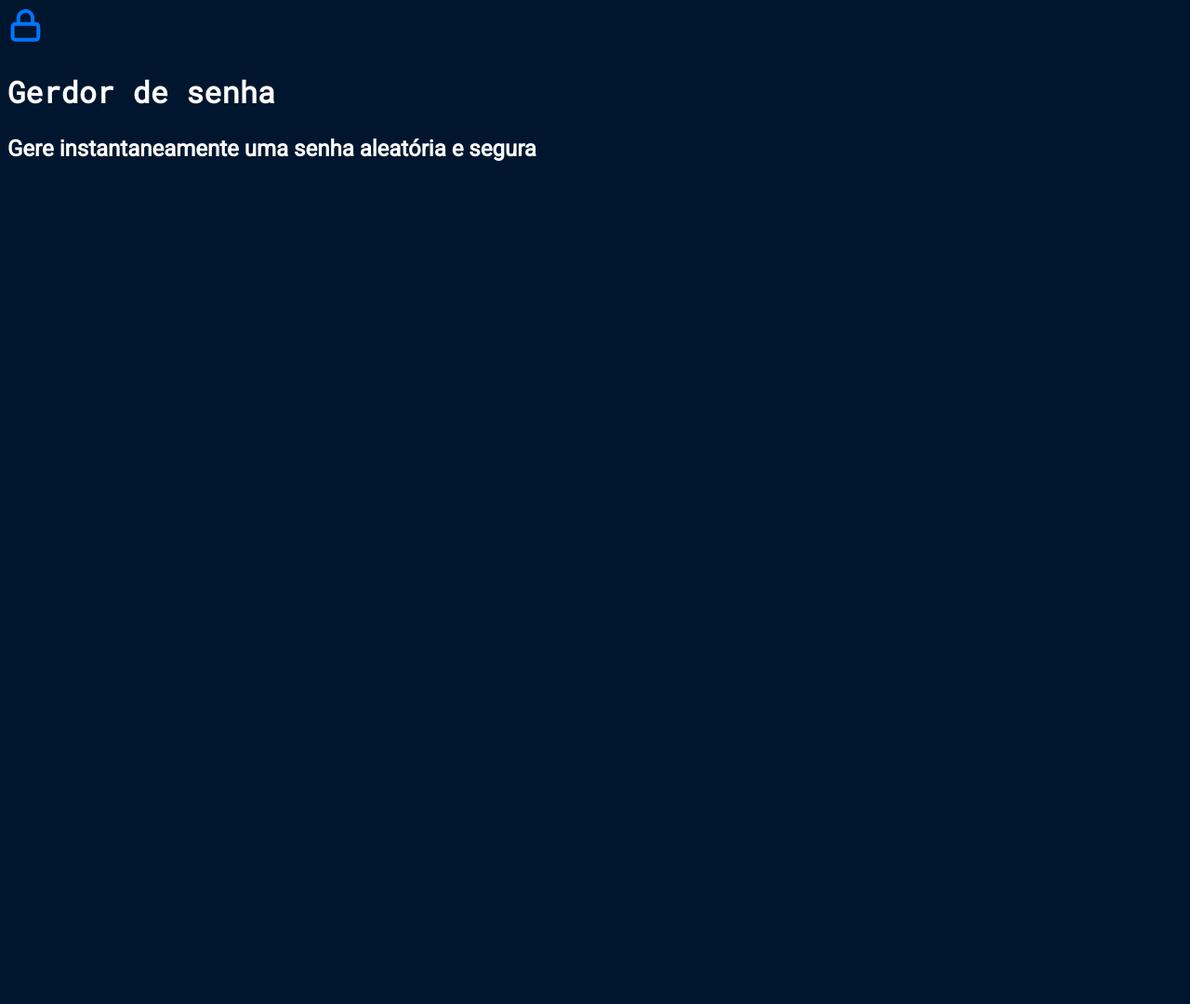
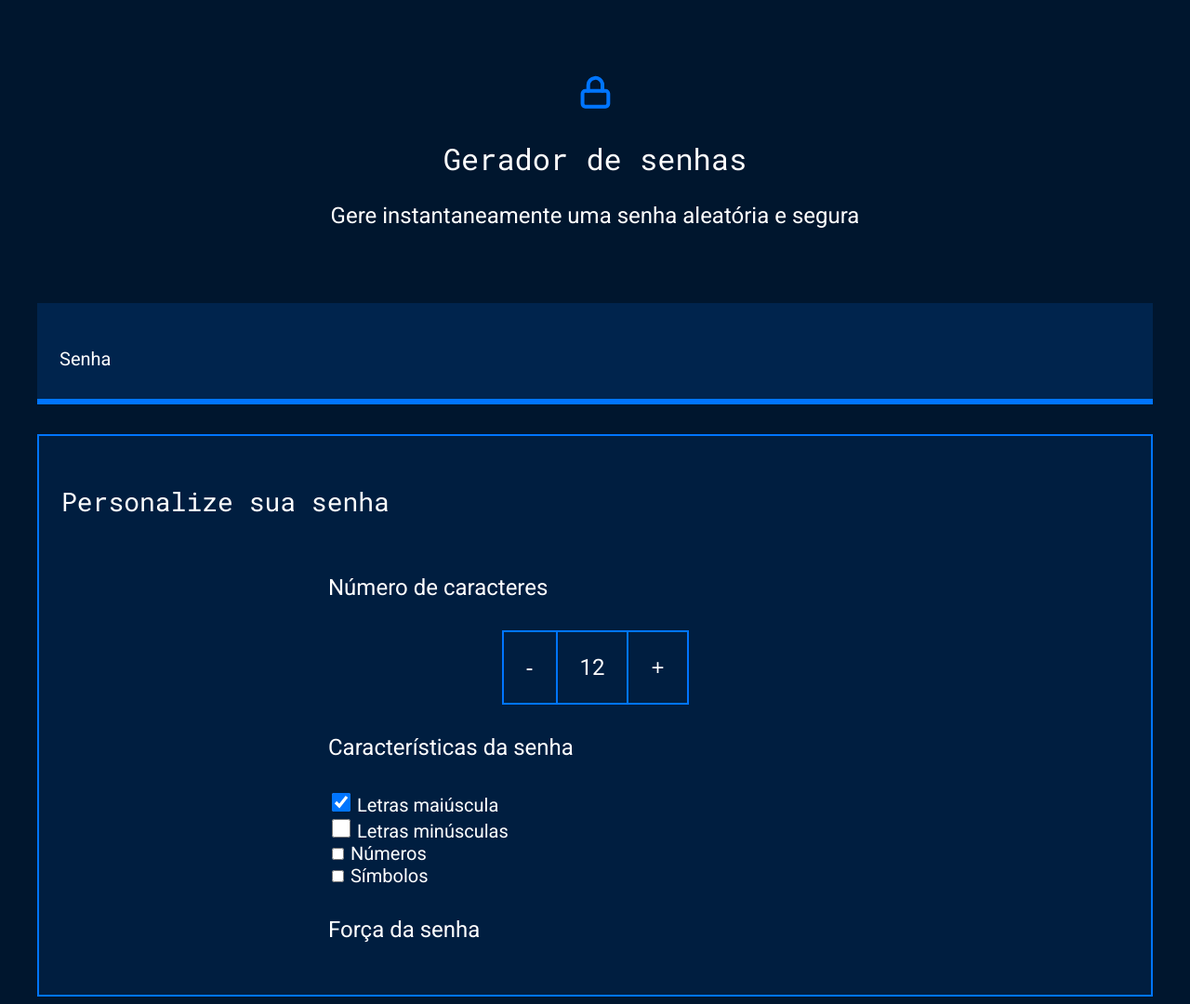
Before and after one commit to leticiaaaaaaaaaaa/3B-Alura-Uni-2, a plain HTML site: page Index.html in a window 1280 px wide. Shown: the whole page at 93% size. Before the commit the page ends 800 px from the top, so only its background shows below. Drawn offline with Linux system fonts and the light colour scheme.

Commit message:
Add files via upload

```diff
--- a/Index.html
+++ b/Index.html
@@ -1,15 +1,63 @@
 <!DOCTYPE html>
-<html lang="pt">
+<html lang="pt-br">
+
 <head>
     <meta charset="UTF-8">
-    <meta http-equiv="X-UA-Compatible" content="IE=edge">
     <meta name="viewport" content="width=device-width, initial-scale=1.0">
     <title>Gerador de senha</title>
-    <link rel="stylesheet" href="Style.css">
+    <link rel="stylesheet" href="style.css">
 </head>
+
 <body>
-    <img src="unlock.svg" alt="cadeado fechado">
-    <h2 class="titulo-principal">Gerdor de senha</h2>
-     <h3 class="titulo-secundario">Gere instantaneamente uma senha aleatória e segura</h3>
+    <section class="conteudo">
+        <div class="conteudo-titulo">
+            <img src="unlock.svg" alt="cadeado fechado">
+            <h2 class="titulo-principal">Gerador de senhas</h2>
+            <h3 class="titulo-secundario">Gere instantaneamente uma senha aleatória e segura</h3>
+        </div>
+        <div class="conteudo-senha">
+            <label for="senha">Senha</label>
+            <input name="senha" type="text" id="campo-senha">
+        </div>
+        <div class="parametro">
+             <h3 class="parametro-titulo">Personalize sua senha</h3>
+               <div class="parametro-coluna__senha"></div>
+                 <div class="parametro-senha">
+                     <h4 class="parametro-senha__titulo">Número de caracteres</h4>
+                     <div class="parametro-senha-botoes">
+                         <button class="parametro-senha__botao">-</button>
+                         <p class="parametro-senha__texto">12</p>
+                         <button class="parametro-senha__botao">+</button>
+                     </div>
+                </div>
+                <div class="parametro-senha">
+                  <h4 class="parametro-senha__titulo">Características da senha</h4>
+                    <div class="parametro-senha-checkbox">
+                        <input name="maiusculo" type="checkbox" class="checkbox" checked>
+                          <label for="maiusculo">Letras maiúscula</label>
+                    </div>
+                    <div class="parametro-senha-checkbox">
+                        <input name="minusculo" type="checkbox" class="checkbox">
+                        <label for="minusculo">Letras minúsculas</label>
+                    </div>
+                    <div class="parametro-senha-checkbox" class="checkbox">
+                        <input type="checkbox">
+                        <label for="numero">Números</label>
+                    </div>
+                    <div class="parametro-senha-checkbox" class="checkbox">
+                        <input name="símbolo" type="checkbox">
+                        <label for="símbolo">Símbolos</label>
+                    </div>
+
+
+
+                </div>
+                <div class="parametro-senha">
+                    <h4 class="parametro-senha__titulo">Força da senha</h4>
+                </div>
+            </div>
+         </div>
+    </section>
 </body>
+
 </html>
--- a/Style.css
+++ b/Style.css
@@ -8,6 +8,10 @@
     --borda: #0075FF;
     --roboto: 'Roboto', sans-serif;
     --roboto-mono: 'Roboto Mono', monospace;
+}
+
+*{
+    font-weight: 400;
 }
 
 body{
@@ -22,6 +26,101 @@ body{
 }
 
 .titulo-secundario{
-    font-family: var(--roboto);
     font-size: 24px;
 }
+
+.conteudo-titulo{
+    text-align: center;
+    margin-top: 80px;
+}
+
+.conteudo-senha{
+    margin-top: 80px;
+    background: var(--fundo-senha);
+    padding: 24px;
+    border-bottom: 6px solid var(--borda);
+}
+
+#campo-senha{
+    background-color: var(--fundo-senha);
+    border: none;
+    color: var(--branco);
+    font-family: var(--roboto-mono);
+    font-size: 40px;
+    width: 70%;
+}
+
+#campo-senha:focus{
+    outline: none;
+}
+
+.conteudo{
+    max-width: 1200px;
+    margin: 0 auto;
+}
+
+.parametro{
+    background-color: var(--fundo-texto);
+    border: 2px solid var(--borda);
+    margin-top: 32px;
+    padding: 24px;
+}
+
+.parametro-titulo{
+    font-family: var(--roboto-mono);
+    font-size: 28px;
+}
+
+.parametro-senha__titulo{
+    font-size: 24px;
+}
+
+.parametro-coluna__senha{
+    display: flex;
+    flex-direction: column;
+    justify-content: center;
+}
+
+.parametro-senha{
+    width: 50%;
+    margin: 0 auto;
+}
+
+.parametro-senha-botoes{
+    display: flex;
+    justify-content: center;
+}
+
+.parametro-senha__botao{
+    background-color: var(--fundo-texto);
+    color: var(--branco);
+    border: 2px solid var(--borda);
+    padding: 24px;
+    font-size: 24px;
+    cursor: pointer;
+}
+
+.parametro-senha__texto{
+    padding: 24px;
+    border-bottom: 2px solid var(--borda);
+    border-top: 2px solid var(--borda);
+    margin: 0;
+    font-size: 24px;
+}
+
+label{
+    font-size: 20px;
+}
+
+.checkbox{
+    width: 20px;
+    height: 20px;
+    cursor: pointer;
+}
+
+@media screen and (min-width: 768px) {
+    .parametro-coluna__senha{
+        flex-direction: row;
+    }
+
+}
```
Lines whose indentation alone changed are shown as unchanged.
